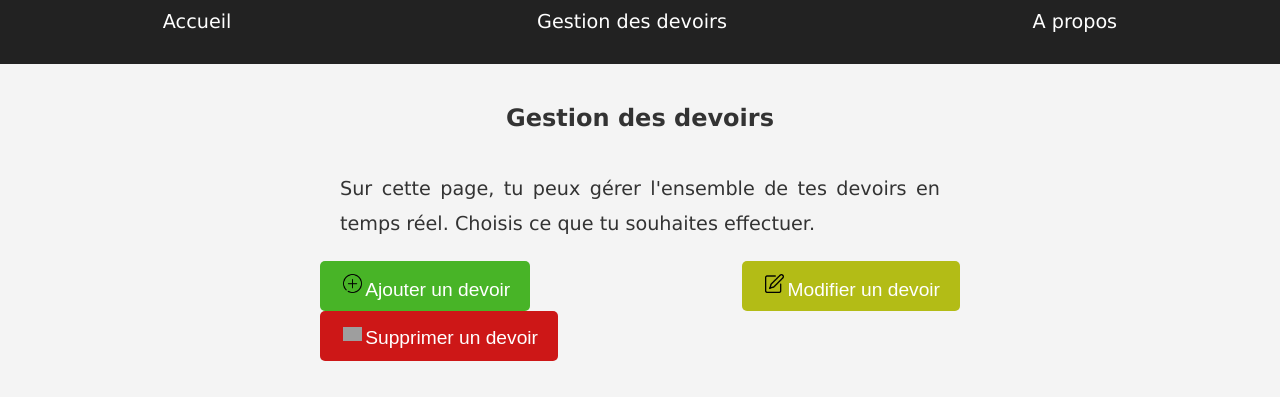
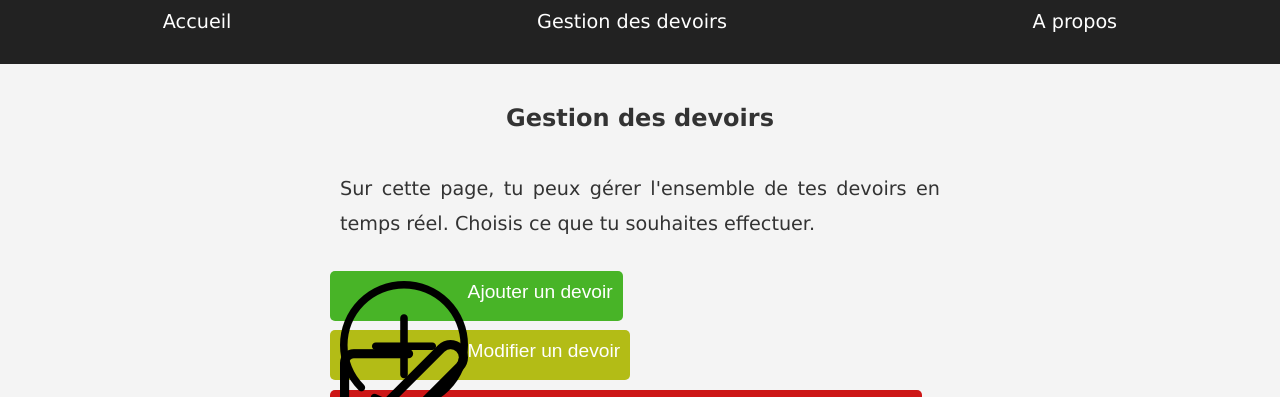
Before and after one commit to luccatorrese/trello, a PHP site: page /homework.php in a window 1280 px wide. Shown: the top 397 px of the page. Run offline with PHP 8.4, Linux system fonts and the light colour scheme; data comes from the database, SQL or seed files in the repository; grey boxes are pictures that could not be loaded.

Commit message:
Add files via upload

```diff
--- a/homework.php
+++ b/homework.php
@@ -31,57 +31,64 @@
         </nav>
     </header>
 
+	<!-- texte Devoirs -->
 	<div class="homework-text">
 		<h1>Gestion des devoirs</h1>
 		<p>Sur cette page, tu peux gérer l'ensemble de tes devoirs en temps réel. Choisis ce que tu souhaites
 		effectuer.</p>
 
+		<!-- 3 popups qui vont être utilisés dans le fichier JS -->
 		<dialog id="add-work">
 			<p><b>Information</b></p>
-			<p>Veuillez entrer un nom de devoir, ainsi qu'une description, et une catégorie de devoir.</p>
+			<p>Entre un nom de devoir, ainsi qu'une description, et une catégorie de devoir.</p>
 			<label for="cardTitle">Titre :</label>
 			<input type="text" id="cardTitle" name="cardTitle" required />
 			<label for="cardDescription">Description :</label>
 			<textarea id="cardDescription" name="cardDescription" required></textarea>
 			<label for="cardCategory">Catégorie :</label>
 			<input type="text" id="cardCategory" name="cardCategory" required />
-			<button type="submit" id="send-button">OK</button>
+			<button type="submit" id="send-button" style="background-color: #48b427;
+			color: white; border: none; padding: 10px 20px; border-radius: 5px; font-size: 1.2rem;
+			height: 50px;">OK</button>
 		</dialog>
 
 		<dialog id="edit-work">
 			<p><b>Information</b></p>
-			<p>Veuillez modifier les informations du devoir sélectionné.</p>
+			<p>Entre les modifications pour le devoir sélectionné.</p>
 			<label for="editTitle">Titre :</label>
 			<input type="text" id="editTitle" name="editTitle" required />
 			<label for="editDescription">Description :</label>
 			<textarea id="editDescription" name="editDescription" required></textarea>
 			<label for="editCategory">Catégorie :</label>
 			<input type="text" id="editCategory" name="editCategory" required />
-			<button type="submit" id="update-button">Mettre à jour</button>
+			<button type="submit" id="update-button" style="background-color: #48b427;
+			color: white; border: none; padding: 10px 20px; border-radius: 5px; font-size: 1.2rem;
+			height: 50px;">Mettre à jour</button>
 		</dialog>
 
 		<dialog id="delete-work">
 			<p><b>Alerte</b></p>
-			<p>Êtes-vous sûr de vouloir supprimer ce devoir ?</p>
-			<button id="confirm-delete-button">Oui</button>
-			<button id="cancel-delete-button">Non</button>
+			<p>Es-tu sûr de vouloir supprimer le devoir ?</p>
+			<button id="confirm-delete-button" style="background-color: #48b427; color: white; border: none;
+			padding: 10px 20px; border-radius: 5px; font-size: 1.2rem; height: 50px;">Oui</button>
+			<button id="cancel-delete-button" style="background-color: #cd1717; color: white; border: none;
+			padding: 10px 20px; border-radius: 5px; font-size: 1.2rem; height: 50px;">Non</button>
 		</dialog>
 
 		<button type="button" id="add-button" style="background-color: #48b427;">
-		<img src="images/ajouter.png" style="max-width: 1.5vw; padding: 3px;">Ajouter un devoir</button>
+		<img src="images/ajouter.png">Ajouter un devoir</button>
 		<button type="button" id="edit-button" style="background-color: #b3bc16;">
-		<img src="images/editer.png" style="max-width: 1.5vw; padding: 3px;">Modifier un devoir</button>
+		<img src="images/editer.png">Modifier un devoir</button>
 		<button type="button" id="delete-button" style="background-color: #cd1717;">
-		<img src="images/supprimer.png" style="max-width: 1.5vw; padding: 3px;">Supprimer un devoir</button>
+		<img src="images/supprimer.png">Supprimer un devoir</button>
 	</div>
 
     <?php
-		// Connexion à la base de données (à remplacer par vos propres informations de connexion)
+		// Connexion à la base de données
 		$host = "localhost";
 		$username = "root";
 		$password = "";
 		$dbname = "db_trello";
-		// Connexion à la base de données
 		$conn = new mysqli($host, $username, $password, $dbname);
 
 		// Vérification de la connexion
--- a/index.html
+++ b/index.html
@@ -35,7 +35,7 @@
         <h1>Bienvenue !</h1>
         <p>
             Bienvenue sur ton nouveau gestionnaire de devoirs !
-            Ce site Web de type interactif sert à gérer ses devoirs, et s'inspire directement
+            Ce site Web de type interactif sert à gérer ses propres devoirs, et s'inspire directement
             de l'outil numérique <a href="https://www.trello.com" style="color: red">Trello</a>, qui permet de
             gérer des projets, à l'école ou en entreprise.
         </p>
--- a/style.css
+++ b/style.css
@@ -5,9 +5,6 @@ body {
     padding: 0;
     background-color: #f4f4f4;
     color: #333;
-    justify-content: center;
-    align-items: center;
-    height: 100vh;
 }
 
 header {
@@ -56,11 +53,6 @@ ul {
 a {
     color: white;
     text-decoration: none;
-}
-
-a:hover {
-    color: lightgray;
-    text-decoration: underline;
 }
 
 .card {
@@ -119,12 +111,6 @@ a:hover {
     align-items: center;
 }
 
-.add:hover {
-    background-color: darkgrey;
-    color: white;
-    content: 'Ajouter un devoir...';
-}
-
 .homework-text {
     margin: 0 auto;
     padding: 20px;
@@ -136,11 +122,12 @@ a:hover {
 #add-button, #edit-button, #delete-button {
     color: white;
     border: none;
-    padding: 10px 20px;
     border-radius: 5px;
     font-size: 1.2rem;
     height: 50px;
-    justify-content: space-around;
+    display: flex;
+    padding: 10px;
+    margin: 0.5em;
 }
 
 #add-button:hover {
@@ -157,3 +144,18 @@ a:hover {
     background-color: #a01515;
     font-weight: bold;
 }
+
+a:hover {
+    color: lightgray;
+    text-decoration: underline;
+}
+
+.add:hover {
+    background-color: #f4f4f4;
+    color: white;
+}
+
+.sub-card:hover {
+    background-color: #f4f4f4;
+    color: black;
+}
```
Also changed, not shown: about.html (+5 -4 lines).
